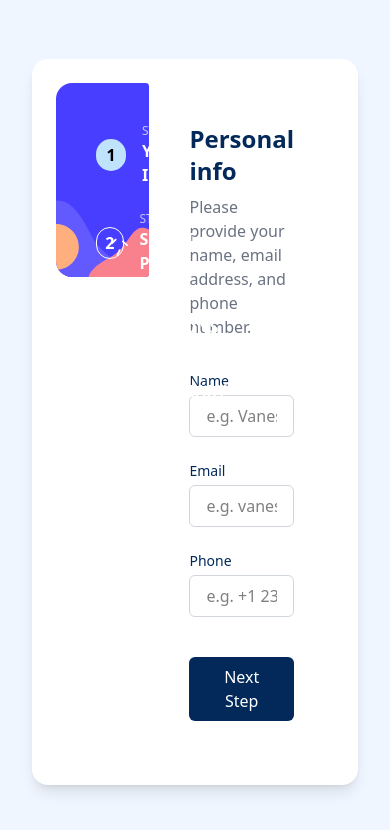
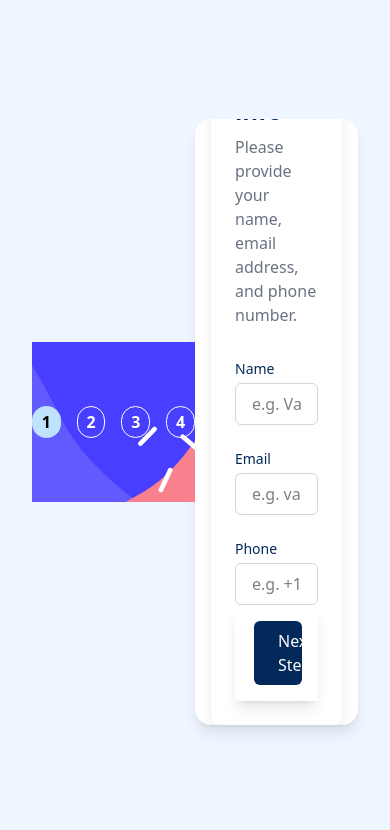
Before and after one commit to thamkhatri/MultiForm, a React (Vite) app: page / in a window 390 px wide. Shown: the top 830 px of the page. Built offline with nearby package versions, Linux system fonts and the light colour scheme.

Commit message:
navigation

```diff
--- a/src/Components/Stepone.jsx
+++ b/src/Components/Stepone.jsx
@@ -2,6 +2,8 @@ import React, { useState } from 'react';
 
 export default function MultiStepForm() {
   const [confirmed, setConfirmed] = useState(false);
+  const [highestCompletedStep, setHighestCompletedStep] = useState(1);
+
 
   const [step, setStep] = useState(1);
   const [formData, setFormData] = useState({
@@ -80,8 +82,15 @@ export default function MultiStepForm() {
       setConfirmed(true);
     } else if (validateStep()) {
       setStep(step + 1);
+       setHighestCompletedStep((prev) => Math.max(prev, step + 1));
     }
   };
+  const handleStepClick = (targetStep) => {
+  if (targetStep <= highestCompletedStep) {
+    setStep(targetStep);
+  }
+};
+
 
 
   const handleBack = () => {
@@ -107,19 +116,59 @@ export default function MultiStepForm() {
 
   return (
     <div className="min-h-screen bg-[#f0f6ff] flex items-center justify-center p-8">
-      <div className="bg-white h-auto p-6 rounded-2xl shadow-lg flex w-full max-w-5xl overflow-hidden">
+      {/* Mobile Steps Bar */}
+      <div className="relative w-full sm:hidden">
+        <img
+          src="/images/bg-sidebar-mobile.svg"
+          alt="Sidebar"
+          className="w-full h-40 object-cover"
+        />
+        <div className="absolute inset-0 flex justify-center items-center gap-4 z-10">
+          {["1", "2", "3", "4"].map((n, i) => (
+            <div
+              key={i}
+                onClick={() => handleStepClick(i + 1)}
+              className={`w-8 h-8 rounded-full flex items-center justify-center font-bold ${step === i + 1 ? "bg-[#bfe2fd] text-black" : "border border-white text-white"
+                }`}
+            >
+              {n}
+            </div>
+          ))}
+        </div>
+      </div>
+
+      <div className="bg-white h-auto p-0 sm:p-6 rounded-2xl shadow-lg flex flex-col sm:flex-row w-full max-w-5xl overflow-hidden">
         {/* Sidebar */}
-        <div className="flex-[1] h-auto p-10 text-white relative flex-col justify-between rounded-l-2xl">
 
-          <img src="/images/bg-sidebar-desktop.svg" alt="Sidebar" className="absolute inset-0 object-cover rounded-l-2xl " />
-          <div className="space-y-6 absolute top-0 left-0 p-10 z-10">
+
+
+        <div className="hidden sm:block relative w-64 flex-shrink-0 text-white rounded-l-2xl overflow-hidden">
+
+          {/* Mobile background image */}
+          <img
+            src="/images/bg-sidebar-mobile.svg"
+            alt="Sidebar"
+            className="sm:hidden w-full h-40 object-cover"
+          />
+
+          {/* Desktop background image */}
+          <img
+            src="/images/bg-sidebar-desktop.svg"
+            alt="Sidebar"
+            className="hidden sm:block absolute inset-0 object-cover"
+          />
+
+          <div className="absolute top-0 left-0 w-full h-full flex sm:block justify-center sm:justify-start items-center sm:items-start p-4 sm:p-10 z-10">
+
+
             {["YOUR INFO", "SELECT PLAN", "ADD-ONS", "SUMMARY"].map((label, i) => (
               <div key={i} className="flex items-center space-x-4">
-                <div className={`w-8 h-8 rounded-full flex items-center justify-center font-bold ${step === i + 1 ? 'bg-[#bfe2fd] text-black' : 'border border-white'
+                <div onClick={() => handleStepClick(i + 1)}
+                className={`w-8 h-8 rounded-full flex items-center justify-center font-bold ${step === i + 1 ? 'bg-[#bfe2fd] text-black' : 'border border-white'
                   }`}>
                   {i + 1}
                 </div>
-                <div>
+                <div className="hidden sm:block">
                   <p className="text-xs uppercase text-white opacity-70">Step {i + 1}</p>
                   <p className="font-bold uppercase text-white">{label}</p>
                 </div>
@@ -129,7 +178,12 @@ export default function MultiStepForm() {
         </div>
 
         {/* Form Content */}
-        <div className="flex-[2] p-10">
+<div className="w-full px-4 -mt-20 sm:mt-0 sm:flex-[2] sm:p-10">
+
+
+          <div className="bg-white rounded-lg shadow-lg p-6 sm:rounded-none sm:shadow-none sm:p-0">
+
+
 
             {!confirmed && (<>
               {step === 1 && (
@@ -188,7 +242,8 @@ export default function MultiStepForm() {
                   <p className="text-gray-500 mb-8">You have the option of monthly or yearly billing.</p>
 
                   {/* Plan Options */}
-                <div className="grid grid-cols-3 gap-4">
+                  <div className="grid grid-cols-1 sm:grid-cols-3 gap-4">
+
                     {plans.map((plan) => {
                       const isSelected = formData.plan === plan.id;
                       const price = billing === 'monthly' ? `$${plan.monthly}/mo` : `$${plan.yearly}/yr`;
@@ -198,12 +253,17 @@ export default function MultiStepForm() {
                         <div
                           key={plan.id}
                           onClick={() => setFormData({ ...formData, plan: plan.id })}
-                        className={`cursor-pointer border rounded-lg p-4 flex flex-col items-start space-y-2 ${isSelected ? 'border-[#483EFF] bg-[#f8f9ff]' : 'border-gray-300'
+                          className={`cursor-pointer border rounded-lg p-4 flex flex-row sm:flex-col items-start sm:items-center gap-4 ${isSelected
+                            ? 'border-[#483EFF] bg-[#f8f9ff]'
+                            : 'border-gray-300'
                             }`}
                         >
+
                           <img src={plan.icon} alt={`${plan.name} icon`} width={40} height={40} />
+                          <div className="flex flex-col">
                             <div className="font-bold text-[#02295a]">{plan.name}</div>
                             <div className="text-sm text-gray-500">{price}</div>
+                          </div>
                         </div>
                       );
                     })}
@@ -232,7 +292,7 @@ export default function MultiStepForm() {
               )}
               {step === 3 && (
                 <>
-                <h1 className="text-2xl font-bold text-[#02295a] mb-2">Pick add-ons</h1>
+                  <h1 className=" text-2xl font-bold text-[#02295a] mb-2">Pick add-ons</h1>
                   <p className="text-gray-500 mb-8">Add-ons help enhance your gaming experience.</p>
 
                   <div className="space-y-4">
@@ -338,30 +398,33 @@ export default function MultiStepForm() {
                 </>
               )}
 
-
-
-
-
               {/* Navigation Buttons */}
-            <div className="flex justify-between mt-10">
+              {/* Navigation Buttons */}
+              <div className="w-full bg-white p-4 flex justify-between gap-4 shadow-lg sm:static sm:bg-transparent sm:p-0 sm:shadow-none">
                 {step > 1 && (
-                <button onClick={handleBack} className="text-gray-500 hover:text-black font-medium">
+                  <button
+                    onClick={handleBack}
+                    className="w-1/2 sm:w-auto text-gray-500 hover:text-black font-medium py-2"
+                  >
                     Go Back
                   </button>
                 )}
                 <button
                   onClick={handleNext}
-                className="ml-auto bg-[#02295a] hover:bg-[#1c3d7a] text-white px-6 py-2 rounded-md"
+                  className="w-1/2 sm:w-auto ml-auto bg-[#02295a] hover:bg-[#1c3d7a] text-white px-6 py-2 rounded-md"
                 >
-                {step === 4 ? 'Confirm' : 'Next Step'}
+                  {step === 4 ? "Confirm" : "Next Step"}
                 </button>
               </div>
+
+
             </>
             )}
+
             {confirmed && (
               <div className="flex flex-col items-center justify-center text-center space-y-6 py-20">
                 <img src="/images/icon-thank-you.svg" alt="Thank you" className="w-16 h-16" />
-              <h1 className="text-2xl font-bold text-[#02295a]">Thank you!</h1>
+                <h1 className="text-xl sm:text-2xl font-bold text-[#02295a]">Thank you!</h1>
                 <p className="text-gray-500 max-w-md">
                   Thanks for confirming your subscription! We hope you have fun using our platform.
                   If you ever need support, please feel free to email us at
@@ -370,6 +433,8 @@ export default function MultiStepForm() {
               </div>
             )}
           </div>
+        </div> {/* Close the form card div */}
+
       </div>
     </div>
   );
```
Also changed, not shown: 1 other file (tests, documents, lock files or other folders). Lines whose indentation alone changed are shown as unchanged.
